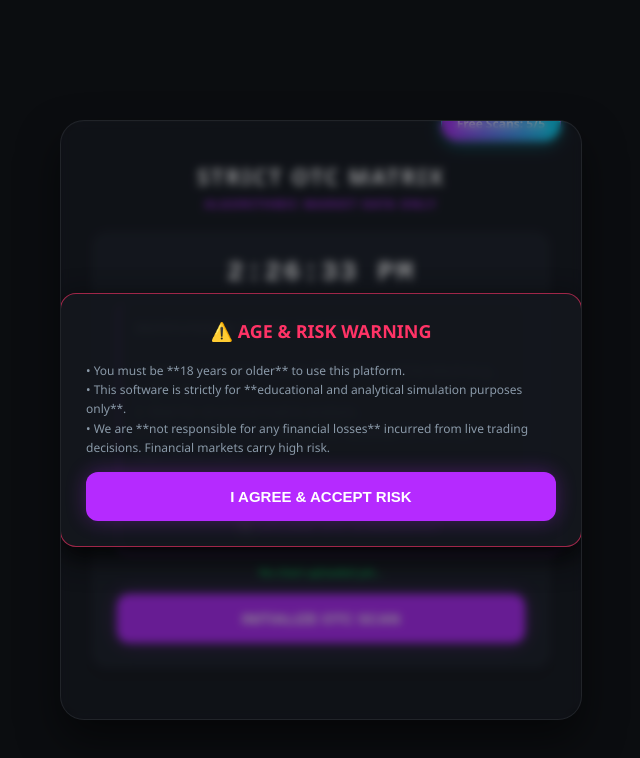
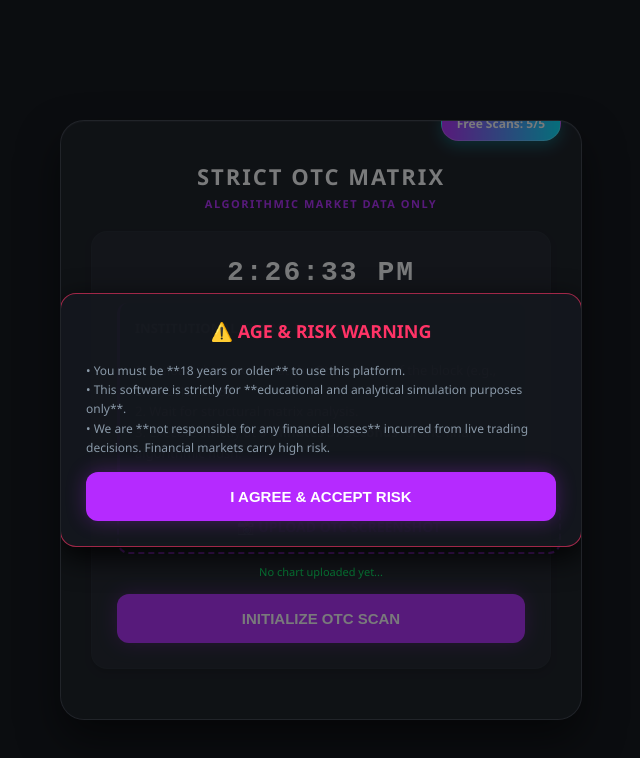
Before and after one commit to degold44y-dotcom/Viral-funnel, a plain HTML site: page otc-scanner.html in a window 1280 px wide. Shown: the whole page, without its empty margins (319-959 px from the left). Drawn offline with Linux system fonts and the light colour scheme.

Commit message:
Update otc-scanner.html

```diff
--- a/otc-scanner.html
+++ b/otc-scanner.html
@@ -75,16 +75,15 @@
         .btn-scan { background: var(--neon-purple); color: #fff; box-shadow: 0 0 20px rgba(181, 42, 255, 0.3); }
         .btn-reset { background: transparent; color: var(--text-muted); border: 1px solid rgba(255,255,255,0.1); margin-top: 10px; display: none; }
 
-        /* TRULY TRANSPARENT WARNING OVERLAY */
+        /* NO BLUR - APP IS CLEARLY VISIBLE BEHIND SEMI-TRANSPARENT OVERLAY */
         .modal-overlay {
             display: flex; position: absolute; top: 0; left: 0; width: 100%; height: 100%;
-            background: rgba(11, 13, 16, 0.45); /* Highly transparent so the background app is clearly visible */
-            backdrop-filter: blur(4px); /* Light frosted glass blur */
+            background: rgba(11, 13, 16, 0.55); /* Clean semi-transparent tint without blur */
             z-index: 50; flex-direction: column; justify-content: center; align-items: center; padding: 25px; box-sizing: border-box;
             transition: opacity 0.4s ease;
         }
         .modal-box {
-            background: rgba(21, 24, 30, 0.9); padding: 25px; border-radius: 16px;
+            background: rgba(21, 24, 30, 0.95); padding: 25px; border-radius: 16px;
             border: 1px solid rgba(255, 51, 102, 0.6); width: 100%; box-shadow: 0 10px 30px rgba(0,0,0,0.9); text-align: left;
         }
         .paywall-box { border: 1px solid var(--neon-gold); text-align: center; background: rgba(21, 24, 30, 0.98); }
@@ -159,7 +158,7 @@
             <button class="btn-reset" id="resetBtn" onclick="resetScanner()">Scan Next Candle</button>
         </div>
 
-        <!-- TRANSPARENT 18+ & EDUCATIONAL DISCLAIMER MODAL -->
+        <!-- TRANSPARENT WARNING OVERLAPPING OPEN INTERFACE -->
         <div class="modal-overlay" id="disclaimerModal">
             <div class="modal-box">
                 <h3 style="color: var(--neon-red); margin-top: 0; text-align: center; font-size: 18px;">⚠️ AGE & RISK WARNING</h3>
```
